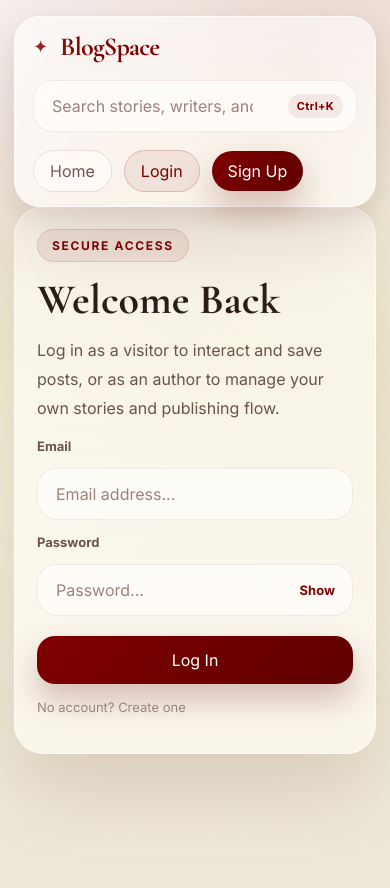
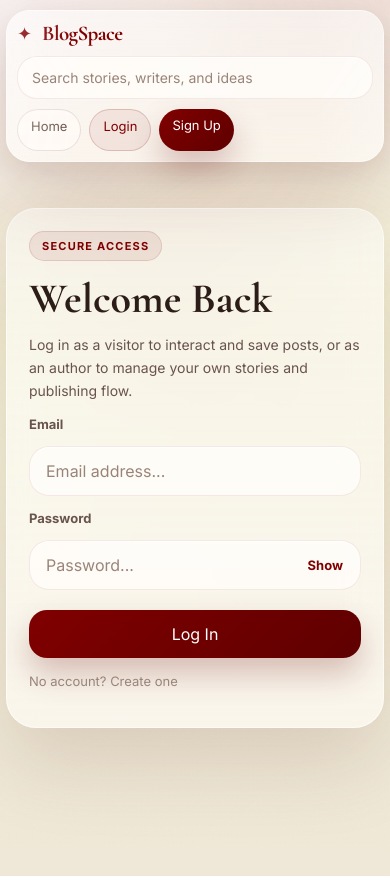
Before and after one commit to Jayqishan/blog-frontend, a React (Vite) app: page /login in a window 390 px wide. Built offline with nearby package versions, Linux system fonts and the light colour scheme; no server answers.

Commit message:
updated project

```diff
--- a/src/styles/app.css
+++ b/src/styles/app.css
@@ -571,6 +571,7 @@ input[type="file"].react-field::file-selector-button, input[type="file"].field::
 .post-body {
   display: -webkit-box;
   -webkit-line-clamp: 4;
+  line-clamp: 4;
   -webkit-box-orient: vertical;
   overflow: hidden;
 }
@@ -1418,3 +1419,177 @@ input[type="file"].react-field::file-selector-button, input[type="file"].field::
 @media (max-width: 380px) {
   .ai-feature-grid { grid-template-columns: 1fr; }
 }
+
+@media (max-width: 1024px) {
+  .header {
+    width: min(1240px, calc(100% - 20px));
+    top: 12px;
+  }
+  .header-inner {
+    gap: 14px;
+    padding: 12px 14px;
+  }
+  .btn-auth-sm {
+    padding: 9px 14px;
+    font-size: 15px;
+  }
+  .hero-editorial {
+    gap: 22px;
+    padding: 28px;
+  }
+  .hero-copy {
+    padding: 4px 0 0;
+  }
+  .hero-title--compact {
+    font-size: clamp(38px, 5vw, 56px);
+  }
+}
+
+@media (max-width: 767px) {
+  .header {
+    width: calc(100% - 16px);
+    border-radius: 24px;
+  }
+  .header-inner {
+    gap: 12px;
+    padding: 12px;
+  }
+  .logo {
+    gap: 10px;
+  }
+  .logo-text {
+    font-size: clamp(22px, 7vw, 26px);
+  }
+  .nav-search {
+    width: 100%;
+    max-width: 100%;
+  }
+  .nav-search .react-field {
+    padding: 13px 16px;
+    padding-right: 72px;
+    font-size: 15px;
+  }
+  .nav-search .react-field::placeholder {
+    font-size: 15px;
+  }
+  .nav-shortcut {
+    right: 10px;
+    padding: 4px 8px;
+    font-size: 10px;
+  }
+  .header-right {
+    width: 100%;
+    gap: 10px;
+    justify-content: flex-start;
+    flex-wrap: wrap;
+  }
+  .header-right > * {
+    flex: 0 0 auto;
+  }
+  .btn-auth-sm {
+    padding: 8px 14px;
+    font-size: 14px;
+  }
+  .main {
+    width: min(1240px, calc(100% - 16px));
+    padding-top: 162px;
+  }
+  .hero {
+    margin-bottom: 28px;
+  }
+  .hero-editorial {
+    gap: 18px;
+    padding: 20px;
+    border-radius: 28px;
+  }
+  .hero-copy {
+    padding: 0;
+  }
+  .hero-tag {
+    padding: 7px 12px;
+    font-size: 11px;
+    letter-spacing: 0.11em;
+  }
+  .hero-title,
+  .hero-title--compact {
+    margin: 14px 0 12px;
+    font-size: clamp(31px, 10.5vw, 42px);
+    line-height: 0.98;
+  }
+  .hero-sub,
+  .auth-copy {
+    font-size: 15px;
+    line-height: 1.7;
+  }
+  .hero-cta {
+    gap: 10px;
+  }
+  .btn-publish,
+  .btn-secondary {
+    width: 100%;
+    justify-content: center;
+    text-align: center;
+  }
+  .hero-compose {
+    padding: 18px;
+    border-radius: 24px;
+  }
+  .react-field,
+  .field {
+    padding: 14px 16px;
+  }
+}
+
+@media (max-width: 480px) {
+  .header {
+    width: calc(100% - 12px);
+    top: 10px;
+  }
+  .header-inner {
+    padding: 10px;
+    gap: 10px;
+  }
+  .logo-text {
+    font-size: 21px;
+  }
+  .nav-search .react-field {
+    padding: 12px 14px;
+    padding-right: 14px;
+    font-size: 14px;
+  }
+  .nav-search .react-field::placeholder {
+    font-size: 14px;
+  }
+  .nav-shortcut {
+    display: none;
+  }
+  .header-right {
+    gap: 8px;
+  }
+  .btn-auth-sm {
+    min-height: 42px;
+    padding: 8px 13px;
+    font-size: 13px;
+  }
+  .main {
+    width: calc(100% - 12px);
+    padding-top: 156px;
+  }
+  .hero-editorial {
+    padding: 18px 16px;
+    gap: 16px;
+    border-radius: 24px;
+  }
+  .hero-title,
+  .hero-title--compact {
+    font-size: clamp(28px, 10vw, 36px);
+  }
+  .hero-sub,
+  .auth-copy {
+    font-size: 14px;
+    line-height: 1.65;
+  }
+  .hero-compose {
+    padding: 16px;
+  }
+}
```
